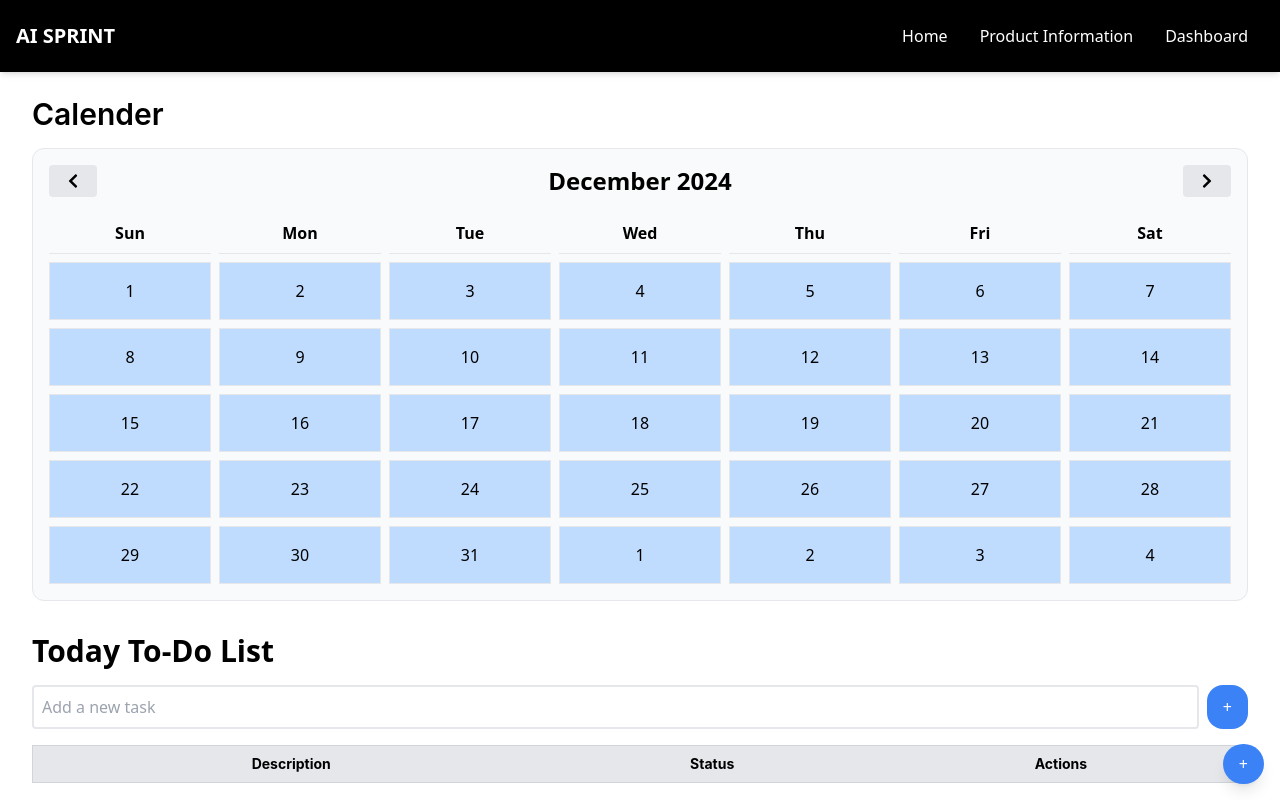
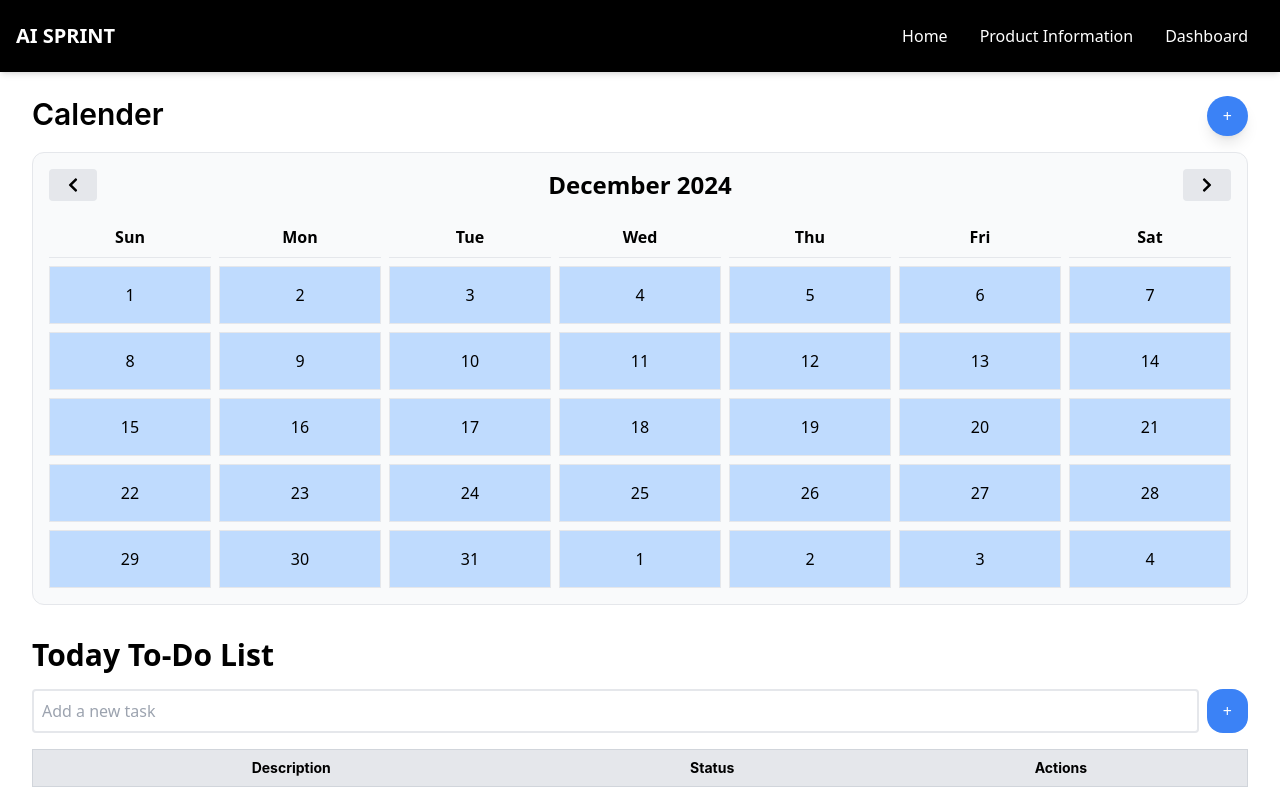
Before and after one commit to dilshanka/AI-Sprint, a React (Vite) app: page / in a window 1280 px wide. Shown: the top 800 px of the page. Built offline with nearby package versions, Linux system fonts and the light colour scheme; a web font is replaced by a local one.

Commit message:
Change add icon place in calender

```diff
--- a/src/section/Home/Calender.tsx
+++ b/src/section/Home/Calender.tsx
@@ -20,18 +20,18 @@ function Calender() {
 
   return (
     <div className="flex flex-col gap-4">
-      <div>
+      <div className="flex justify-between">
         <h1 className="capitalize font-inter font-semibold text-xl md:text-3xl">
           calender
         </h1>
-      </div>
-      <div>
         <button
           onClick={() => setModalOpen(true)}
-          className="px-4 py-2 bg-blue-500 hover:bg-blue-900 text-white fixed bottom-4 right-4 rounded-full shadow-lg"
+          className="px-4 py-2 bg-blue-500 hover:bg-blue-900 text-white bottom-4 right-4 rounded-full shadow-lg"
         >
           +
         </button>
+      </div>
+      <div>
         <GoogleCalender />
         <EventModal
           isOpen={isModalOpen}
```
